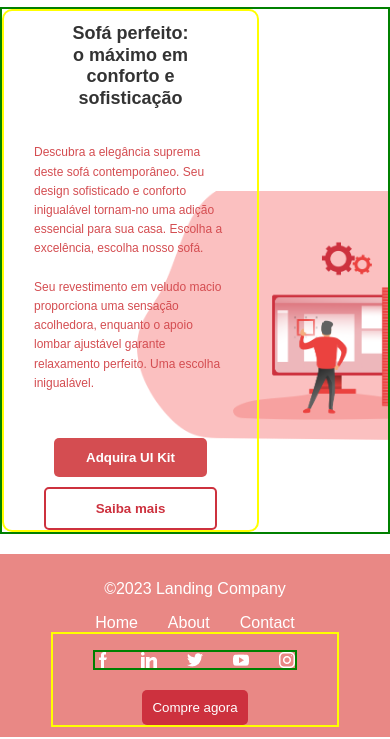
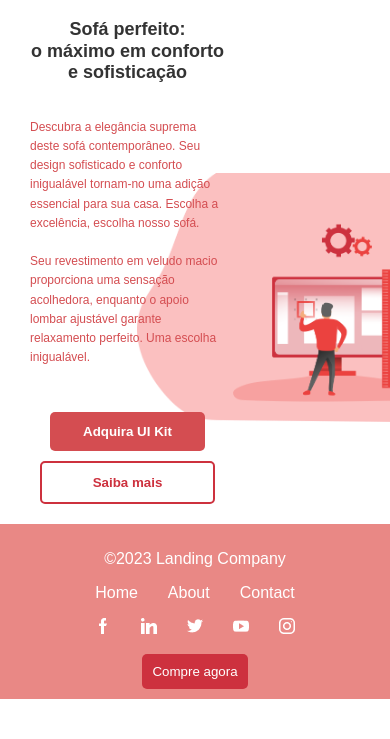
Before and after one commit to fabyokock/Dinamica-Grupo-1453-ADA, a plain HTML site: page index.html in a window 390 px wide. Shown: the part 105-844 px from the top of the page. Drawn offline with Linux system fonts and the light colour scheme.

Commit message:
Atualização - Responsividade

```diff
--- a/projeto-grupo.css
+++ b/projeto-grupo.css
@@ -36,8 +36,6 @@ header {
 
 main {
   padding: 20px 300px;
-
-  border: 2px solid green;
 }
 
 footer {
@@ -122,8 +120,6 @@ footer {
   padding: 0px 30px;
 
   border-radius: 10px;
-
-  border: 2px solid yellow;
 }
 
 .titulo-principal {
@@ -499,12 +495,9 @@ footer {
     gap: 0;
 
     margin: 0;
-
-    border: 2px solid yellow;
   }
 
   .footer-direita img {
-    border: 2px solid green;
   }
 
   .botao-compreAgora {
```
